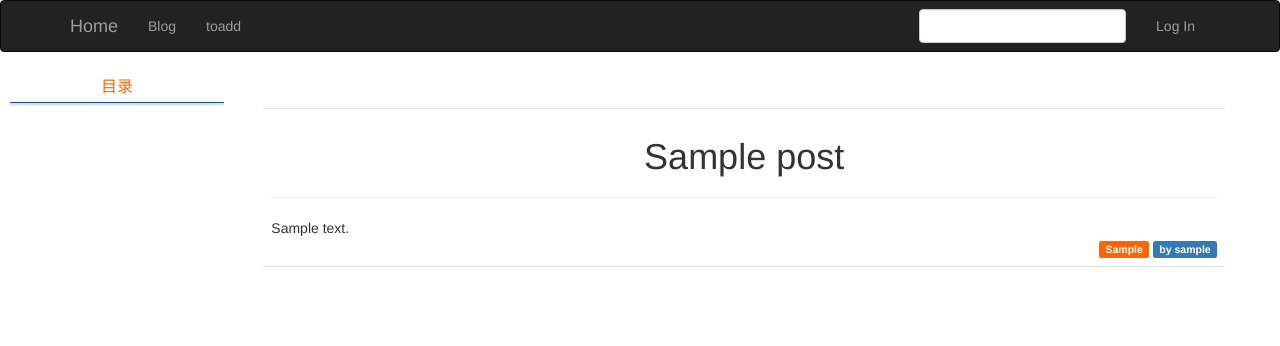
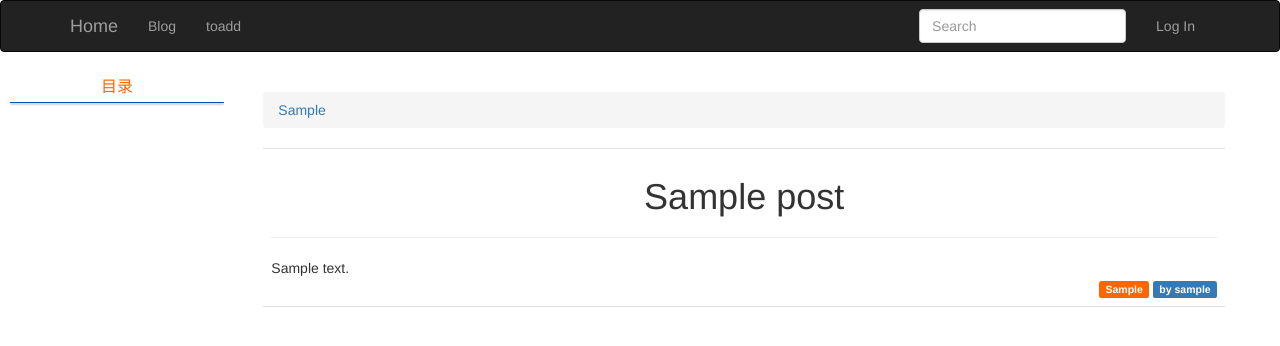
Before and after one commit to seazson/blogz, a Flask app: page /post/1 in a window 1280 px wide. Shown: the top 346 px of the page. Run offline with Flask 2, Linux system fonts and the light colour scheme; tables that the repository leaves empty hold one stand-in row (values such as "Sample post"); some libraries are stand-ins or nearby versions.

Commit message:
add breadcrumb

```diff
--- a/app/main/views.py
+++ b/app/main/views.py
@@ -130,7 +130,7 @@ def edit(id):
                                form.dir2.data, form.dir3.data)
         if not os.path.exists(dirname) :
             os.makedirs(dirname)
-        fh = open(post.url, 'w')
+        fh = open(post.url, 'w', encoding='utf-8')
         fh.write(post.body_html)
         fh.close()
         #更改了目录或者文件名
@@ -185,7 +185,7 @@ def post(id):
     rec_json = Record_json()
     rec_json.get_dirs()
     post = Post.query.get_or_404(id)
-    return render_template('post.html', posts=[post], showpost=1,dir='post',dirs_list=rec_json.dirs_list)
+    return render_template('post.html', posts=[post], showpost=1,dir='.dir/' + post.dir,dirs_list=rec_json.dirs_list)
 
 #显示分类文章
 @main.route('/dir/<path:dirpath>', methods=['GET', 'POST'])
--- a/app/templates/base.html
+++ b/app/templates/base.html
@@ -45,7 +45,7 @@
                 {% endif %}
             </ul>
             {% if g.search_form %}
-            <form class="navbar-form navbar-right" style="display: inline;" action="{{url_for('main.search')}}" method="post" name="search">{{g.search_form.hidden_tag()}}{{g.search_form.search(size=20,class='form-control')}}</form>
+            <form class="navbar-form navbar-right" style="display: inline;" action="{{url_for('main.search')}}" method="post" name="search">{{g.search_form.hidden_tag()}}{{g.search_form.search(size=20,class='form-control',placeholder="Search")}}</form>
             {% endif %}
         </div>
     </div>
--- a/app/templates/post.html
+++ b/app/templates/post.html
@@ -2,8 +2,19 @@
 {% import "_macros.html" as macros %}
 
 {% block title %}BlogZ - Post{% endblock %}
-
 {% block post_content %}
+<ul class="breadcrumb">
+    {% set dirdc = dir.split('/') %}
+    {% if dirdc[1] %}
+        <li><a href="{{ url_for('.dir', dirpath=dirdc[1]) }}">{{ dirdc[1] }}</a> <span class="divider"></span></li>
+    {% endif %}
+    {% if dirdc[2] %}
+        <li><a href="{{ url_for('.dir', dirpath=dirdc[1]+'/'+dirdc[2]) }}">{{ dirdc[2] }}</a> <span class="divider"></span></li>
+    {% endif %}
+    {% if dirdc[3] %}
+        <li><a href="{{ url_for('.dir', dirpath=dirdc[1]+'/'+dirdc[2]+'/'+dirdc[3]) }}">{{ dirdc[3] }}</a> <span class="divider"></span></li>
+    {% endif %}
+</ul>
 {% include '_posts.html' %}
 
 {% if pagination %}
```
